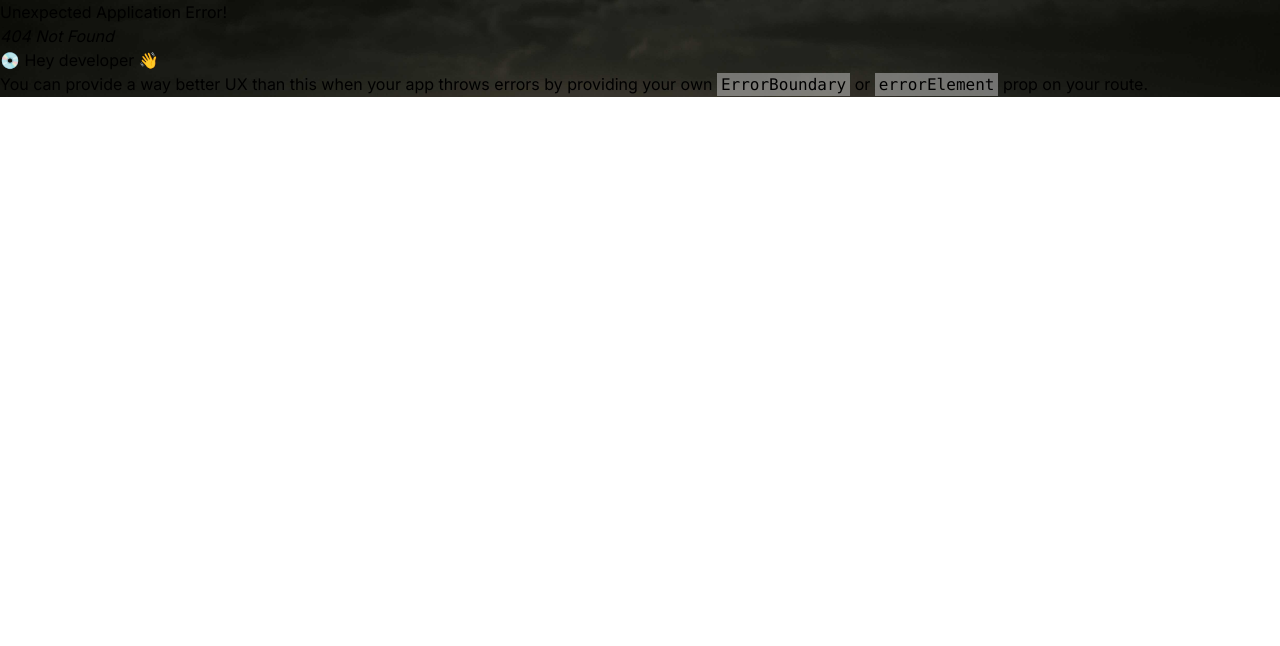
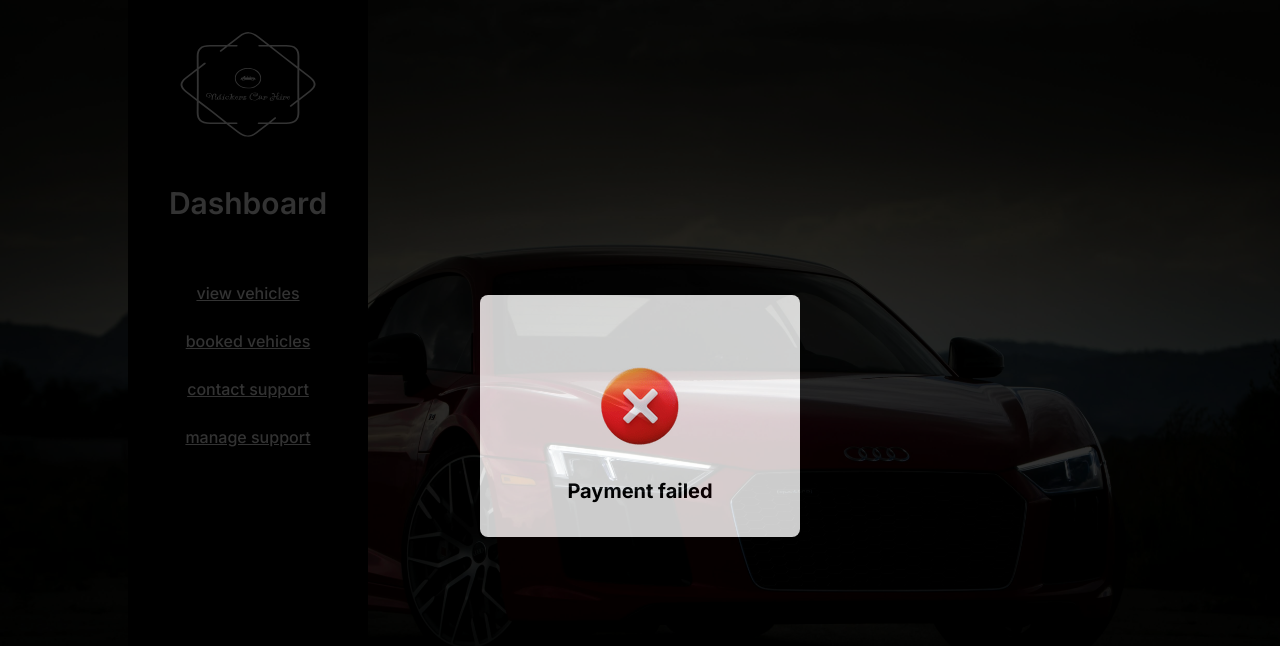
Before and after one commit to ndickers/vehicle-management-sytem, a React (Vite) app in the folder frontend/: page /dashboard/user/cancel in a window 1280 px wide. Before the commit this address had no page. Shown: the top 646 px of the page. Built offline with nearby package versions, Linux system fonts and the light colour scheme.

Commit message:
Add success and failed page

```diff
--- a/frontend/src/App.tsx
+++ b/frontend/src/App.tsx
@@ -14,6 +14,8 @@ import Fleets from "./dashboard/admin/pages/Fleets";
 import Reports from "./dashboard/admin/pages/Reports";
 import Contact from "./dashboard/user/pages/Contact";
 import ManageSupport from "./dashboard/user/pages/ManageSupport";
+import SuccessPayment from "./dashboard/user/pages/SuccessPayment";
+import FailedPayment from "./dashboard/user/pages/FailedPayment";
 const router = createBrowserRouter([
   {
     path: "/",
@@ -42,6 +44,8 @@ const router = createBrowserRouter([
       { path: "booked-vehicles", element: <BookedVehicle /> },
       { path: "contact-support", element: <Contact /> },
       { path: "manage-support", element: <ManageSupport /> },
+      { path: "success", element: <SuccessPayment /> },
+      { path: "cancel", element: <FailedPayment /> },
     ],
   },
 ]);
--- /dev/null
+++ b/frontend/src/dashboard/user/pages/FailedPayment.tsx
@@ -0,0 +1,26 @@
+import { useState } from "react";
+import failedIcon from "../../../assets/cancel-icon.png";
+export default function FailedPayment() {
+  const [showFailed, setShowFailed] = useState(true);
+  return (
+    <div>
+      {showFailed && (
+        <div
+          onClick={(e) => {
+            if (e.target === e.currentTarget) {
+              setShowFailed(false);
+            }
+          }}
+          className="bg-black flex justify-center items-center opacity-80 z-10 h-[100%] w-[100%] top-0 left-0  absolute pt-8"
+        >
+          <div className="bg-white p-5 py-16 pb-8 rounded-lg flex flex-col justify-center items-center w-[20rem]">
+            <img src={failedIcon} alt="" />
+            <p className="text-black mt-6 text-xl text-center font-bold">
+              Payment failed
+            </p>
+          </div>
+        </div>
+      )}
+    </div>
+  );
+}
--- /dev/null
+++ b/frontend/src/dashboard/user/pages/SuccessPayment.tsx
@@ -0,0 +1,24 @@
+import { useState } from "react";
+import successIcon from "../../../assets/success-icon.png";
+export default function SuccessPayment() {
+  const [showSuccess, setShowSuccess] = useState(true);
+  return (
+    <div>
+      {showSuccess && (
+        <div
+          onClick={(e) => {
+            if (e.target === e.currentTarget) {
+              setShowSuccess(false);
+            }
+          }}
+          className="bg-black flex justify-center items-center opacity-80 z-10 h-[100%] w-[100%] top-0 left-0  absolute pt-8"
+        >
+          <div className="bg-white p-5 pb-8 rounded-lg flex flex-col justify-center items-center w-[20rem]">
+            <img src={successIcon} alt="" />
+            <p className="text-black text-xl text-center font-bold">Payment successfully</p>
+          </div>
+        </div>
+      )}
+    </div>
+  );
+}
```
Also changed, not shown: frontend/src/assets/cancel-icon.png (added), frontend/src/assets/success-icon.png (added).
